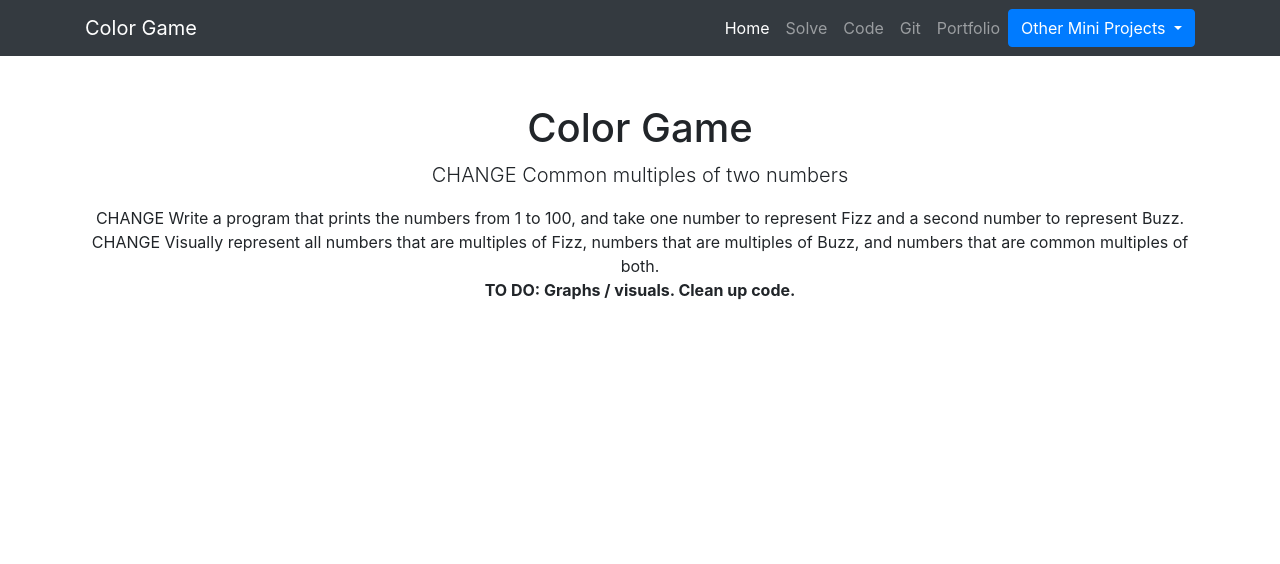
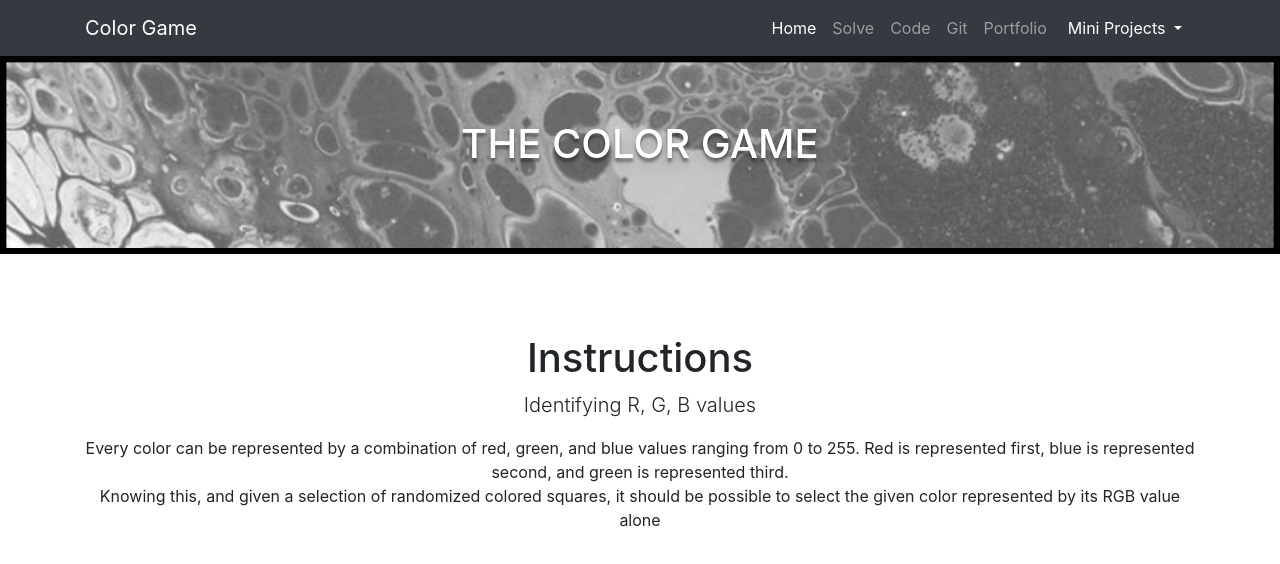
Before and after one commit to Alexandersaur/ColorGame, a plain HTML site: page Index.html in a window 1280 px wide. Drawn offline with nearby package versions, Linux system fonts and the light colour scheme.

Commit message:
jumbotron

```diff
--- a/Index.html
+++ b/Index.html
@@ -20,6 +20,19 @@
 
     <!-- Bootstrap core CSS -->
     <link rel="stylesheet" href="https://stackpath.bootstrapcdn.com/bootstrap/4.5.0/css/bootstrap.min.css" integrity="sha384-9aIt2nRpC12Uk9gS9baDl411NQApFmC26EwAOH8WgZl5MYYxFfc+NcPb1dKGj7Sk" crossorigin="anonymous">
+
+    <style>
+        .jumbotron {
+            background-image: url('projart1.jpg');
+            background-size: cover;
+            border-bottom: 6px solid black;
+            font: white;
+            font-weight: 800;
+            font-size: 50px;
+            text-transform: uppercase;
+            text-shadow: 0px 4px 3px rgba(0,0,0,0.4), 0px 8px 13px rgba(0,0,0,0.1), 0px 10px 23px rgba(0,0,0,0.1);
+        }
+    </style>
 
 </head>
 
@@ -56,8 +69,8 @@
                     </li>-->
                 </ul>
                 <div class="dropdown">
-                    <button type="button" class="btn btn-primary dropdown-toggle" data-toggle="dropdown">
-                        Other Mini Projects
+                    <button type="button" class="btn btn-dark dropdown-toggle" data-toggle="dropdown">
+                        Mini Projects
                     </button>
                     <div class="dropdown-menu">
                         <a class="dropdown-item" href="//jeremysteward-cf-1.netlify.app/">Taco Cat</a>
@@ -71,15 +84,22 @@
     </nav>
 
     <!-- Page Content -->
+    <div class="jumbotron jumbotron-fluid">
+        <div class="container text-white text-center">
+            <h1>The Color Game</h1>
+            <p><!--Bootstrap is the most popular HTML, CSS, and JS framework for developing responsive, mobile-first projects on the web.--></p>
+        </div>
+    </div>
+
     <div class="container">
         <div class="row">
             <div class="col-lg-12 text-center">
-                <h1 class="mt-5">Color Game</h1>
-                <p class="lead">CHANGE Common multiples of two numbers</p>
+                <h1 class="mt-5">Instructions</h1>
+                <p class="lead">Identifying R, G, B values</p>
                 <ul class="list-unstyled">
-                    <li>CHANGE Write a program that prints the numbers from 1 to 100, and take one number to represent Fizz and a second number to represent Buzz.</li>
-                    <li>CHANGE Visually represent all numbers that are multiples of Fizz, numbers that are multiples of Buzz, and numbers that are common multiples of both.</li>
-                    <li><strong>TO DO: Graphs / visuals. Clean up code.</strong></li>
+                    <li>Every color can be represented by a combination of red, green, and blue values ranging from 0 to 255. Red is represented first, blue is represented second, and green is represented third.</li>
+                    <li>Knowing this, and given a selection of randomized colored squares, it should be possible to select the given color represented by its RGB value alone</li>
+                    <li></li>
                 </ul>
             </div>
         </div>
```
Also changed, not shown: Code.html (+23 -2 lines), Solve.html (+12 -7 lines), projart1.jpg (added), 1 other file.
